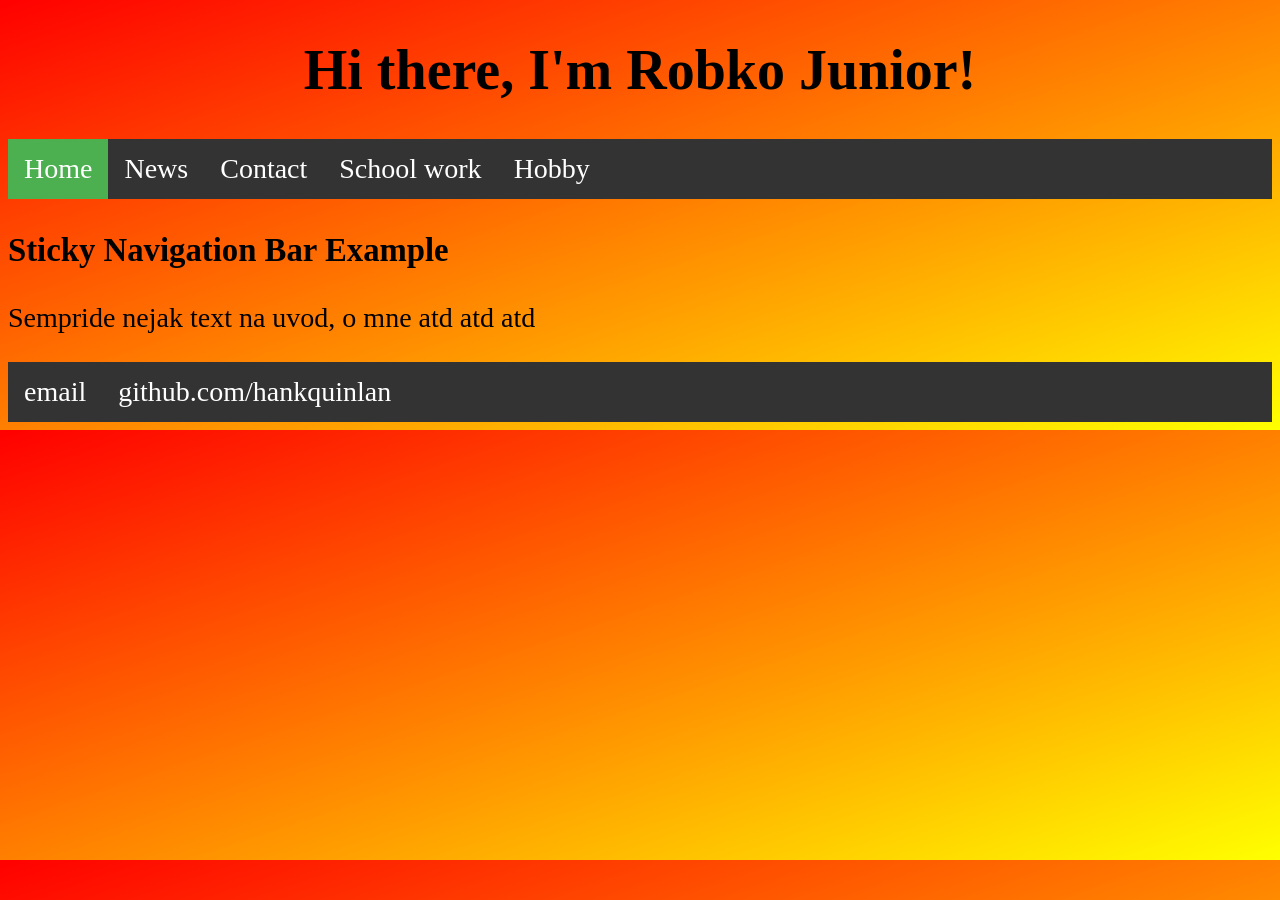
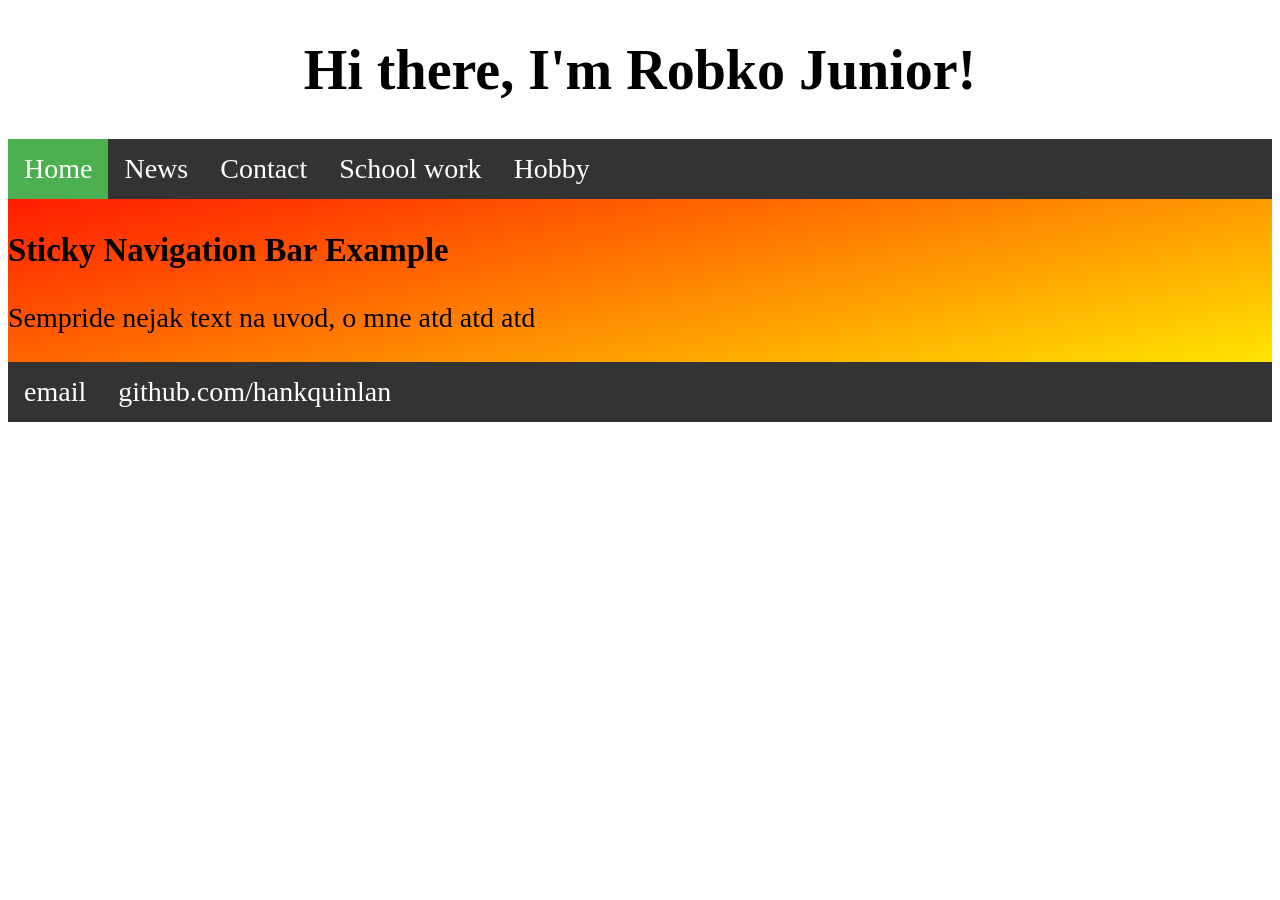
Before and after one commit to swexo/swexo.github.io, a Jekyll site: the page built from index.html, in a window 1280 px wide. Built offline with Jekyll 4.4.1, drawn with Linux system fonts in a browser that asks for light colours.

Commit message:
Update skuska.html

```diff
--- a/_layouts/skuska.html
+++ b/_layouts/skuska.html
@@ -8,7 +8,8 @@
 	{{ content }}
   </div>
 </header>
-<body id="body1">
+<body>
+<div id="body1">
 
 <ul>
   <li><a class="active" href="#home">Home</a></li>
@@ -27,5 +28,6 @@
       <li><a href="https://github.com/hankquinlan">github.com/hankquinlan</a></li>
   </ul>
 </footer>
+	</div>
 </body>
 </html>
```
